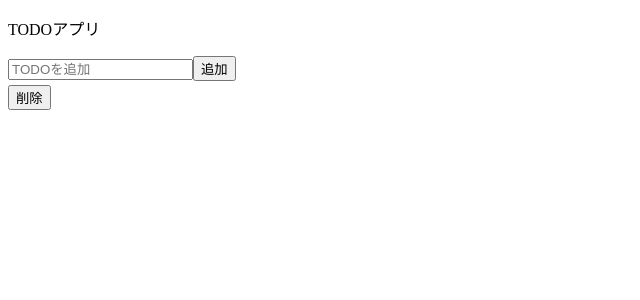
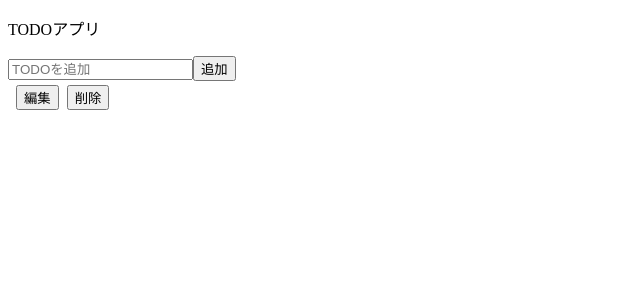
Before and after one commit to kyonsheeee/todo-app, a React (Create React App) app: page / in a window 1280 px wide. Both pictures are taken after a click on the button "追加". Shown: the top 300 px of the page, without its empty margins (0-640 px from the left). Built offline with nearby package versions, Linux system fonts and the light colour scheme.

Commit message:
編集と保存機能追加

```diff
--- a/src/components/TodoItem.tsx
+++ b/src/components/TodoItem.tsx
@@ -1,4 +1,4 @@
-import React from "react";
+import React, { useState } from "react";
 
 interface TodoItemProps {
   todo: {
@@ -6,15 +6,44 @@ interface TodoItemProps {
     text: string;
   };
   onDelete: (id: number) => void;
+  onEdit: (id: number, newText: string) => void;
 }
 
-const TodoItem: React.FC<TodoItemProps> = ({ todo, onDelete }) => {
+const TodoItem: React.FC<TodoItemProps> = ({ todo, onDelete, onEdit }) => {
+  const [isEditing, setIsEditing] = useState(false);
+  const [newText, setNewText] = useState(todo.text);
+
+  const handleEdit = () => {
+    setIsEditing(true);
+  };
+
+  const handleSave = () => {
+    onEdit(todo.id, newText);
+    setIsEditing(false);
+  };
+
   return (
-    <div style={{ display: "flex", alignItems: "center", marginBottom: '8px' }}>
-      <>
-        <p>{todo.text}</p>
-        <button onClick={() => onDelete(todo.id)}>削除</button>
-      </>
+    <div style={{ display: "flex", alignItems: "center" }}>
+      {isEditing ? (
+        <>
+          <input
+            value={newText}
+            onChange={(e) => setNewText(e.target.value)}
+            style={{ marginRight: "8px" }}
+          ></input>
+          <button onClick={handleSave} style={{ marginRight: "8px" }}>
+            保存
+          </button>
+        </>
+      ) : (
+        <>
+          <p style={{ marginRight: "8px" }}>{todo.text}</p>
+          <button onClick={handleEdit} style={{ marginRight: "8px" }}>
+            編集
+          </button>
+          <button onClick={() => onDelete(todo.id)}>削除</button>
+        </>
+      )}
     </div>
   );
 };
--- a/src/components/TodoList.tsx
+++ b/src/components/TodoList.tsx
@@ -16,7 +16,13 @@ const TodoList: React.FC = () => {
   };
 
   const deleteTodo = (id: number) => {
-    setTodos(todos.filter(todo => todo.id !== id));
+    setTodos(todos.filter((todo) => todo.id !== id));
+  };
+
+  const editTodo = (id: number, newText: string) => {
+    setTodos(
+      todos.map((todo) => (todo.id === id ? { ...todo, text: newText } : todo))
+    );
   };
 
   return (
@@ -28,7 +34,12 @@ const TodoList: React.FC = () => {
       ></input>
       <button onClick={addTodo}>追加</button>
       {todos.map((todo) => (
-        <TodoItem key={todo.id} todo={todo} onDelete={deleteTodo} />
+        <TodoItem
+          key={todo.id}
+          todo={todo}
+          onDelete={deleteTodo}
+          onEdit={editTodo}
+        />
       ))}
     </>
   );
```
